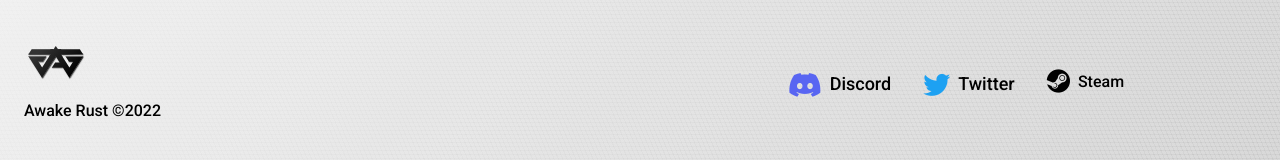
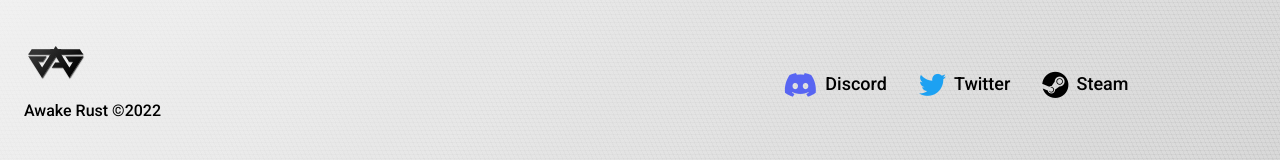
Before and after one commit to Soso-C/WebsiteRust_ReactVersion, a React (Create React App) app: page / in a window 1280 px wide. Shown: the part 629-789 px from the top of the page. Built offline with nearby package versions, Linux system fonts and the light colour scheme; a web font is replaced by a local one.

Commit message:
correction footer logo center steam

```diff
--- a/src/components/footer/Footer.js
+++ b/src/components/footer/Footer.js
@@ -35,7 +35,8 @@ const Footer = () => {
             </li>
             <li className="px-4 py-2 font-medium">
               <Link
-               to={{ pathname: "https://www.youtube.com/" }} target="_blank"
+                to=""
+                className="flex items-center md:text-lg md:hover:text-white"
               >
                 <i className="fa-brands fa-steam fa-xl mr-2 text-black"></i>
                 Steam
```
